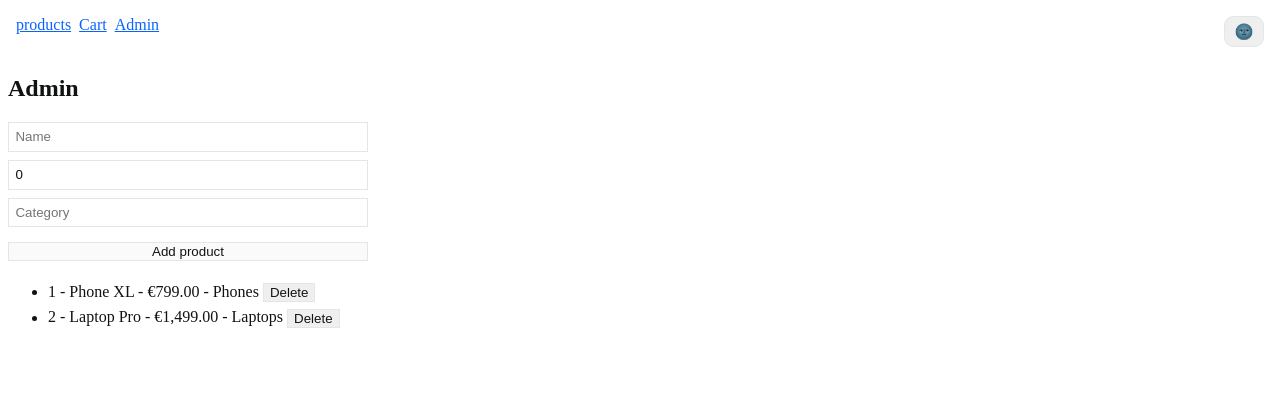
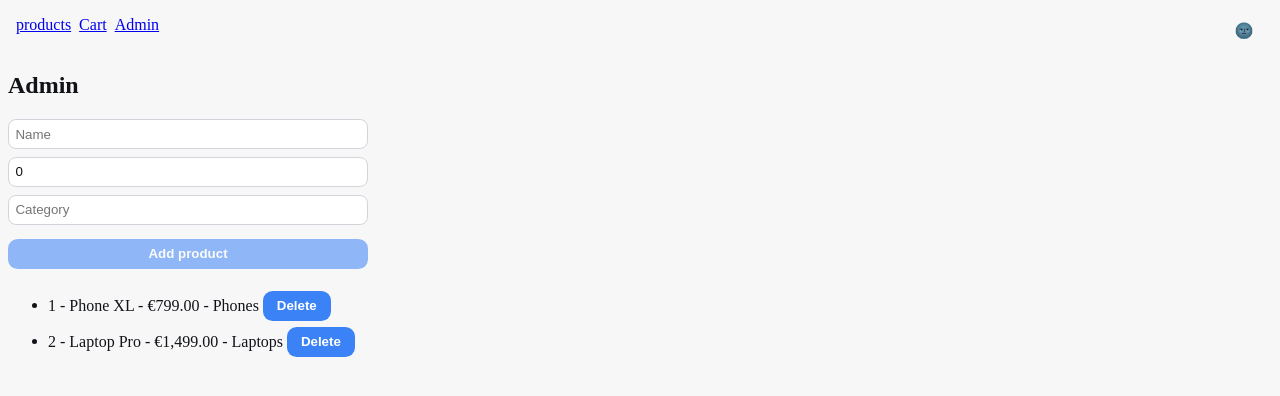
Before and after one commit to MellanieT5/shopsmart, an Angular app: page /admin in a window 1280 px wide. Shown: the top 396 px of the page. Built offline with nearby package versions, Linux system fonts and the light colour scheme.

Commit message:
Zdaj dela dodajanje in brisanje podatkov ter reload dela v redu. SCSS je tudi malo updejtan

```diff
--- a/package.json
+++ b/package.json
@@ -39,6 +39,7 @@
     "@angular/build": "^20.3.5",
     "@angular/cli": "^20.3.5",
     "@angular/compiler-cli": "^20.3.0",
+    "@angular/language-service": "^20.3.4",
     "@types/express": "^5.0.1",
     "@types/jasmine": "~5.1.0",
     "@types/node": "^20.17.19",
--- a/src/app/core/product.service.ts
+++ b/src/app/core/product.service.ts
@@ -1,61 +1,77 @@
-//vsi deli aplikacije, ki rabijo podatke o izdelkih, jih bodo dobili iz enega mesta in to je tukaj.
+// src/app/core/product.service.ts
+import { Injectable, inject, signal, computed, PLATFORM_ID } from '@angular/core';
+import { isPlatformBrowser } from '@angular/common';
+import { HttpClient } from '@angular/common/http';
+import { API_URL } from './tokens';
+import { catchError, of } from 'rxjs';
 
-import{Injectable, inject, signal, computed, PLATFORM_ID} from '@angular/core';
-import { isPlatformBrowser } from '@angular/common';
-import {HttpClient} from '@angular/common/http';
-import {API_URL} from './tokens';
-import { catchError, of  } from 'rxjs';
+export type Product = { id: number; name: string; price: number; category: string };
 
-export type Product = {id:number; name: string; price: number; category: string};
+@Injectable({ providedIn: 'root' })
+export class ProductService {
+  private http = inject(HttpClient);
+  private api = inject(API_URL);
+  private platformId = inject(PLATFORM_ID);
+  private isBrowser = isPlatformBrowser(this.platformId);
 
-@Injectable ({providedIn: 'root'})
- export class ProductService {
-    private http=inject (HttpClient);
-    private api= inject (API_URL);
-    private platformId= inject(PLATFORM_ID)
+  private storageKey = 'products-v1';
 
+  products = signal<Product[]>([]);
+  query = signal('');
+  sortBy = signal<'name' | 'price'>('name');
 
-    products=signal<Product []>([]);
-    query = signal ('');
-    sortBy = signal<'name' | 'price'> ('name');
-
-    filtered = computed (()=> {
+  filtered = computed(() => {
     const q = this.query().toLowerCase();
-        const base=this.products().filter(p=> p.name.toLowerCase().includes(q))
-        const by =this.sortBy();
-        return [...base].sort((a,b)=>
-           by === 'name' ? a.name.localeCompare(b.name) : a.price - b.price
-        );
+    const base = this.products().filter(p => p.name.toLowerCase().includes(q));
+    const by = this.sortBy();
+    return [...base].sort((a, b) => (by === 'name' ? a.name.localeCompare(b.name) : a.price - b.price));
   });
 
   constructor() {
-    if (isPlatformBrowser(this.platformId)) {
-      this.load(); // samo v brskalniku
+    if (this.isBrowser) this.load();
+  }
+
+  load() {
+    if (this.isBrowser) {
+      const raw = localStorage.getItem(this.storageKey);
+      if (raw) {
+        try {
+          this.products.set(JSON.parse(raw));
+          return;
+        } catch {}
       }
     }
 
-    load() {
-        this.http.get<Product[]>(`${this.api}/products.json`)
-        .pipe(
-            catchError(err=> {
+    this.http.get<Product[]>(`${this.api}/products.json`).pipe(
+      catchError(err => {
         console.error('failed to load products.json', err);
-                return of <Product[]>([]);
-            })
-        )
-            .subscribe(list=>this.products.set(list));
-
+        return of<Product[]>([]);
+      }),
+    ).subscribe(list => {
+      this.products.set(list);
+      this.persist();
+    });
   }
 
-    remove(id:number): boolean {
-        let removed = false;
-        this.products.update(list=> {
-            const next = list.filter (p=> p.id !==id);
-            removed= next.length !==list.length;
-            return next;
-        });
-        return removed;
+  private persist() {
+    if (!this.isBrowser) return;
+    try {
+      localStorage.setItem(this.storageKey, JSON.stringify(this.products()));
+    } catch (e) {
+      console.warn('persist failed', e);
+    }
   }
 
+  /** API za komponento: dodaj in briši */
+  add(product: Omit<Product, 'id'>) {
+    const nextId = (this.products().reduce((m, p) => Math.max(m, p.id), 0) || 0) + 1;
+    const newProduct: Product = { id: nextId, ...product, price: Number(product.price) };
+    this.products.update(list => [...list, newProduct]);
+    this.persist();
+  }
 
-
+  remove(id: number) {
+    this.products.update(list => list.filter(p => p.id !== id));
+    this.persist();
   }
+}
--- a/src/app/features/admin-page.component.ts
+++ b/src/app/features/admin-page.component.ts
@@ -54,32 +54,19 @@ export class AdminPageComponent {
     trackById = (_:number, p:Product) => p.id;
 
     onDelete(id:number) {
-        const ok = this.svc.remove(id);
+        this.svc.remove(id);
     }
 
 add(){
-    if (this.form.invalid) return;
+    if(this.form.invalid) return;
 
-    const v=this.form.getRawValue(); //prebere trenutne vrednosti iz obrazca
+    const v=this.form.getRawValue();
+    this.svc.add({
+        name:v.name.trim(),
+        category:v.category.trim(),
+        price:Number(v.price),
+    });
 
-    const name= v.name.trim(); //normalizira vnose(obreže presledke,pretvori ceno v številko)
-    const category= v.category.trim();
-    const price=Number(v.price);
-
-
-    const nextId =
-  (this.svc.products().reduce((m, p) => Math.max(m, p.id), 0) || 0) + 1; //vzame največji id v seznamu ter doda 1
-
-
-
-    const newProduct: Product = { //sestavi objekt novega izdelka
-        id:nextId,
-        name:v.name,
-        price:Number(v.price),
-        category: v.category,
-    };
-
-    this.svc.products.update(list=> [...list, newProduct]); //doda izdelek v stanje(signal)--> razširi tabelo, doda novi predmet not
-    this.form.reset({name: '', price: 0, category: ''});//resetira obrazec na zečetne vrednosti
+    this.form.reset({name:'', price: 0, category: ''});
 }
 }
--- a/src/styles.scss
+++ b/src/styles.scss
@@ -1,51 +1,105 @@
+/* === Light theme (default) === */
+:root {
+  --bg:        #f7f7f8;
+  --text:      #111318;
+  --muted:     #6b7280;
+  --card:      #ffffff;
+  --border:    #e5e7eb;
 
-//light mode
-:root {
-    --bg:#ffffff;
-    --text:#111213;
-    --muted:#5c5f66
-     --card: #f6f7f9;
-  --border: #e3e5e8;
-  --link: #0a63ff;
-  --primary: #6c5ce7;
+  --primary:           #3b82f6; /* modra */
+  --primary-contrast:  #ffffff;
+
+  --btn-bg:        var(--primary);
+  --btn-text:      var(--primary-contrast);
+  --btn-border:    transparent;
+
+  --btn-sec-bg:    #f3f4f6;
+  --btn-sec-text:  #111318;
+  --btn-sec-border:#e5e7eb;
+
+  --input-bg:      #ffffff;
+  --input-text:    #111318;
+  --input-border:  #d1d5db;
+
+  --focus:         #60a5fa;
 }
 
-//dark mode
-:root.dark {
- --bg:#0b0c10;
- --text: #e9eaed;
-  --muted: #b0b3b8;
-  --card: #151821;
-  --border: #2a2e39;
-  --link: #7aa2ff;
-  --primary: #9b87f5;
+/* === Dark theme overrides (ThemeService dodaja .dark na <html>) === */
+.dark {
+  --bg:        #0b0d12;
+  --text:      #e7e9ee;
+  --muted:     #9aa0a6;
+  --card:      #11151b;
+  --border:    #303642;
+
+  --primary:           #60a5fa;     /* malo svetlejša modra za dark */
+  --primary-contrast:  #0b0d12;
+
+  --btn-bg:        var(--primary);
+  --btn-text:      #0b0d12;         /* zelo berljivo na svetli modri */
+  --btn-border:    transparent;
+
+  --btn-sec-bg:    #1a202a;
+  --btn-sec-text:  #e7e9ee;
+  --btn-sec-border:#303642;
+
+  --input-bg:      #0f141b;
+  --input-text:    #e7e9ee;
+  --input-border:  #2b3340;
+
+  --focus:         #93c5fd;
 }
 
-@media (prefers-color-scheme:dark){
-    :root:not(.force-light):not(.force-dark){
-        color-scheme: dark;
-    }
-    :root:not(.force-light):not(.force-dark){
-    --bg: #0b0c10;
-    --text: #e9eaed;
-    --muted: #b0b3b8;
-    --card: #151821;
-    --border: #2a2e39;
-    --link: #7aa2ff;
-    --primary: #9b87f5;
-  }
+/* ====== Global reseti/komponente ====== */
+html, body {
+  background: var(--bg);
+  color: var(--text);
 }
 
-html, body {
-    height:100%;
-    background:var(--bg);
-    color:var(--text);
+button, .btn {
+  appearance: none;
+  border-radius: .6rem;
+  border: 1px solid var(--btn-border);
+  background: var(--btn-bg);
+  color: var(--btn-text);
+  padding: .45rem .8rem;
+  font-weight: 600;
+  line-height: 1;
+  cursor: pointer;
+  transition: filter .15s ease, background-color .15s ease, color .15s ease, border-color .15s ease;
+}
+button:hover, .btn:hover { filter: brightness(1.05); }
+button:disabled, .btn:disabled { opacity: .55; cursor: not-allowed; }
+
+/* sekundarni/nevtralni gumb */
+.btn-secondary {
+  background: var(--btn-sec-bg);
+  color: var(--btn-sec-text);
+  border-color: var(--btn-sec-border);
 }
 
-a {color: var(--link);}
-input,select, button, textarea {
-    color: var(--text);
-    background: var (--card);
-    border:1px solid var(--border);
+/* “ghost”/tekstovni gumb */
+.btn-ghost {
+  background: transparent;
+  color: var(--text);
+  border-color: transparent;
 }
-button {cursor: pointer;}
+.btn-ghost:hover { background: color-mix(in srgb, var(--text) 8%, transparent); }
+
+/* inputi */
+input, select, textarea {
+  background: var(--input-bg);
+  color: var(--input-text);
+  border: 1px solid var(--input-border);
+  border-radius: .5rem;
+  padding: .45rem .6rem;
+  outline: none;
+  transition: border-color .15s ease, box-shadow .15s ease;
+}
+input:focus, select:focus, textarea:focus {
+  border-color: var(--focus);
+  box-shadow: 0 0 0 3px color-mix(in srgb, var(--focus) 35%, transparent);
+}
+
+/* opcijsko: stil za tvoj toggle */
+.theme-btn { @extend .btn-ghost; padding: .35rem .6rem; border-radius: .6rem; }
```
Also changed, not shown: 1 other file (tests, documents, lock files or other folders). Lines whose indentation alone changed are shown as unchanged.
